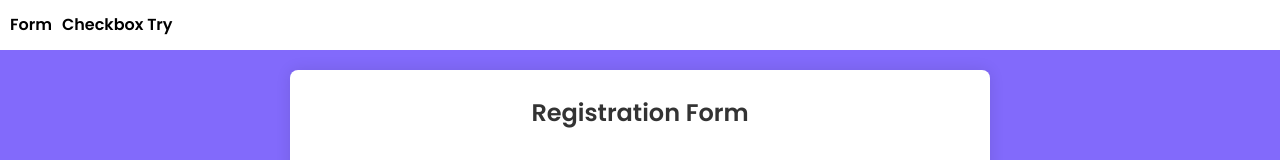
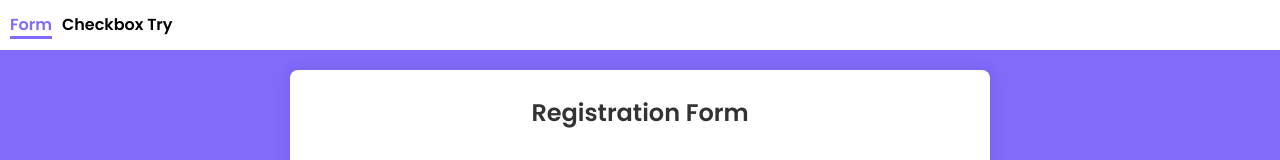
Before and after one commit to vikasdev66/interview-projects, a React (Create React App) app: page / in a window 1280 px wide. Shown: the top 160 px of the page. Built offline with nearby package versions, Linux system fonts and the light colour scheme.

Commit message:
navbar css added

```diff
--- a/src/components/Navbar/Navbar.css
+++ b/src/components/Navbar/Navbar.css
@@ -15,6 +15,11 @@
   margin: 0 10px 0 10px;
 }
 
-.nav-container ul li .navLink{
-    text-decoration: none;
+.isActiveNav {
+  border-bottom: 3px solid rgb(130, 106, 251);
+  color: rgb(130, 106, 251);
 }
+
+.nav-container ul li .navLink {
+  text-decoration: none;
+}
--- a/src/components/Navbar/Navbar.jsx
+++ b/src/components/Navbar/Navbar.jsx
@@ -7,12 +7,18 @@ export function Navbar() {
     <nav className="nav-container">
       <ul>
         <li>
-          <NavLink to="/" className="navLink">
+          <NavLink
+            to="/"
+            className={(isActive) => `navLink ${isActive.isActive ? "isActiveNav" : ""}`}
+          >
             Form
           </NavLink>
         </li>
         <li>
-          <NavLink to="/checkboxTry" className="navLink">
+          <NavLink
+            to="/checkboxTry"
+            className={(isActive) => `navLink ${isActive.isActive ? "isActiveNav" : ""}`}
+          >
             Checkbox Try
           </NavLink>
         </li>
```
